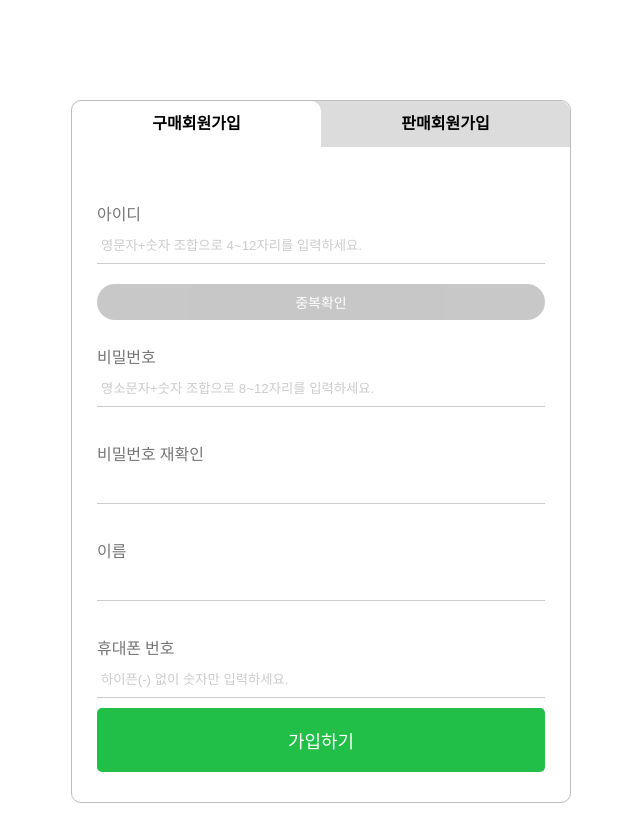
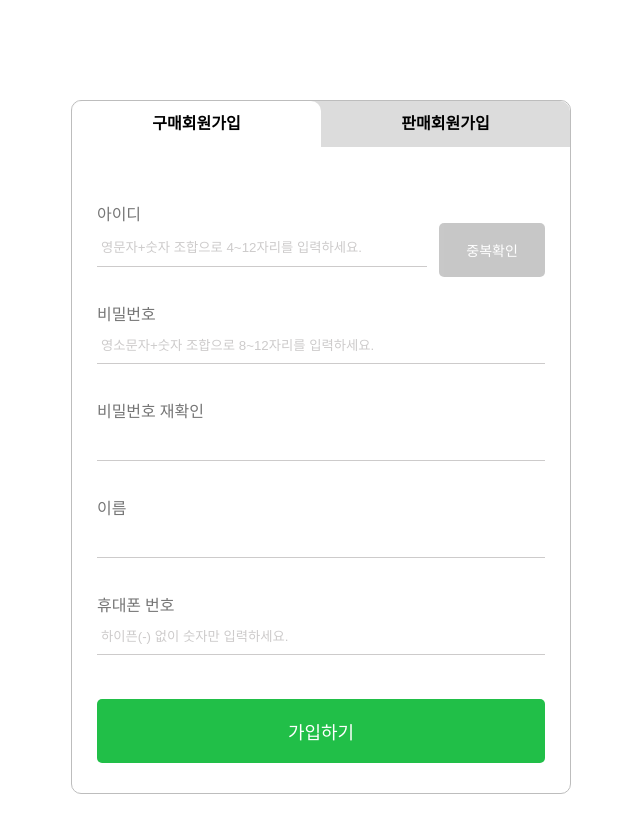
Before and after one commit to sjkymy/open-market, a React (Create React App) app: page /account/join in a window 1280 px wide. Shown: the whole page, without its empty margins (319-959 px from the left). Built offline with nearby package versions, Linux system fonts and the light colour scheme.

Commit message:
style: 회원가입 중복확인 UI 스타일 수정

```diff
--- a/src/components/button/Button.jsx
+++ b/src/components/button/Button.jsx
@@ -15,10 +15,12 @@ const Button = styled.button`
   // 중복확인
   &.medium {
     font-size: 14px;
-    padding: 8px 40px;
-    border-radius: 30px;
+    /* padding: 17px 32px; */
+    width: 140px;
+    height: 54px;
+    border-radius: 5px;
     background-color: #767676;
-    margin-top: 10px;
+    margin: 0 0 0 12px;
     @media screen and (max-width: 768px) {
       padding: 8px 24px;
     }
@@ -35,6 +37,10 @@ const Button = styled.button`
       font-size: 14px;
       height: 44px;
     }
+  }
+
+  &.btn_join {
+    margin-top: 34px;
   }
 
   &.dark {
--- a/src/components/userInput/Inp.jsx
+++ b/src/components/userInput/Inp.jsx
@@ -8,6 +8,7 @@ const Inp = styled.input`
   border-bottom: 1px solid #cdcbcb;
   margin: 10px 0;
   outline: none;
+  width: 100%;
   ::placeholder{
     color: #cdcbcb;
   };
@@ -28,4 +29,9 @@ const Inp = styled.input`
   }
 `;
 
-export { Inp };
+const OverlapTest = styled.div`
+  display: flex;
+  justify-content: space-between;
+`
+
+export { Inp, OverlapTest };
--- a/src/pages/account/join/JoinMain.jsx
+++ b/src/pages/account/join/JoinMain.jsx
@@ -21,9 +21,9 @@ export default function JoinMain() {
         <TabMenu>
         {menuArr.map((el,index) => (
           <MenuList
-          key={el.id}
-          className={index === currentTab ? "submenu focused" : "submenu"}
-          onClick={() => handleMenuSelect(index)}
+            key={el.id}
+            className={index === currentTab ? "submenu focused" : "submenu"}
+            onClick={() => handleMenuSelect(index)}
           >
             {el.name}
           </MenuList>
--- a/src/pages/account/join/joinForm/JoinFormBuyer.jsx
+++ b/src/pages/account/join/joinForm/JoinFormBuyer.jsx
@@ -80,7 +80,7 @@ export default function Join() {
           {phoneError}
         </InformMsg>
         <Button
-          className="large"
+          className="large btn_join"
           onClick={handleJoin}
         > 가입하기
         </Button>
--- a/src/pages/account/join/joinForm/JoinIdPw.jsx
+++ b/src/pages/account/join/joinForm/JoinIdPw.jsx
@@ -1,7 +1,7 @@
 import { useEffect, useState } from 'react';
 import axios from 'axios';
 import UserInput from '../../../../components/userInput/UserInput';
-import { Inp } from '../../../../components/userInput/Inp';
+import { Inp, OverlapTest } from '../../../../components/userInput/Inp';
 import { Button } from '../../../../components/button/Button';
 import { InformMsg } from '../../../../components/style/informMsg.style';
 
@@ -11,7 +11,7 @@ export default function JoinIdPw({value, handleOnChange}) {
   const [informMsg, setInformMsg] = useState(null)
 
   useEffect(() => {
-    const idRegExp = /^[a-zA-z0-9]{4,12}$/;
+    const idRegExp = /^[a-zA-Z](?=.*[a-zA-Z])(?=.*[0-9]).{3,12}$/;
     idRegExp.test(value.idval) ?
     setBtnDisable(false) : setBtnDisable(true)
   }, [value.idval]);
@@ -41,6 +41,7 @@ export default function JoinIdPw({value, handleOnChange}) {
   return (
     <>
       <UserInput inputId="joinId" label="아이디">
+        <OverlapTest>
           <Inp
             type="text"
             id="joinId"
@@ -49,16 +50,16 @@ export default function JoinIdPw({value, handleOnChange}) {
             placeholder="영문자+숫자 조합으로 4~12자리를 입력하세요."
             required
           />
-        <InformMsg className={className}>
-          {informMsg}
-        </InformMsg>
           <Button
             className="medium"
             onClick={handleOverlapCheck}
             disabled={btnDisable}
-        >
-          중복확인
+          >중복확인
           </Button>
+        </OverlapTest>
+        <InformMsg className={className}>
+          {informMsg}
+        </InformMsg>
       </UserInput>
 
       <UserInput inputId="joinPw" label="비밀번호">
```
Also changed, not shown: src/assets/gif/login.gif (added), src/components/userInput/UserInput.jsx (indentation only). Lines whose indentation alone changed are shown as unchanged.
